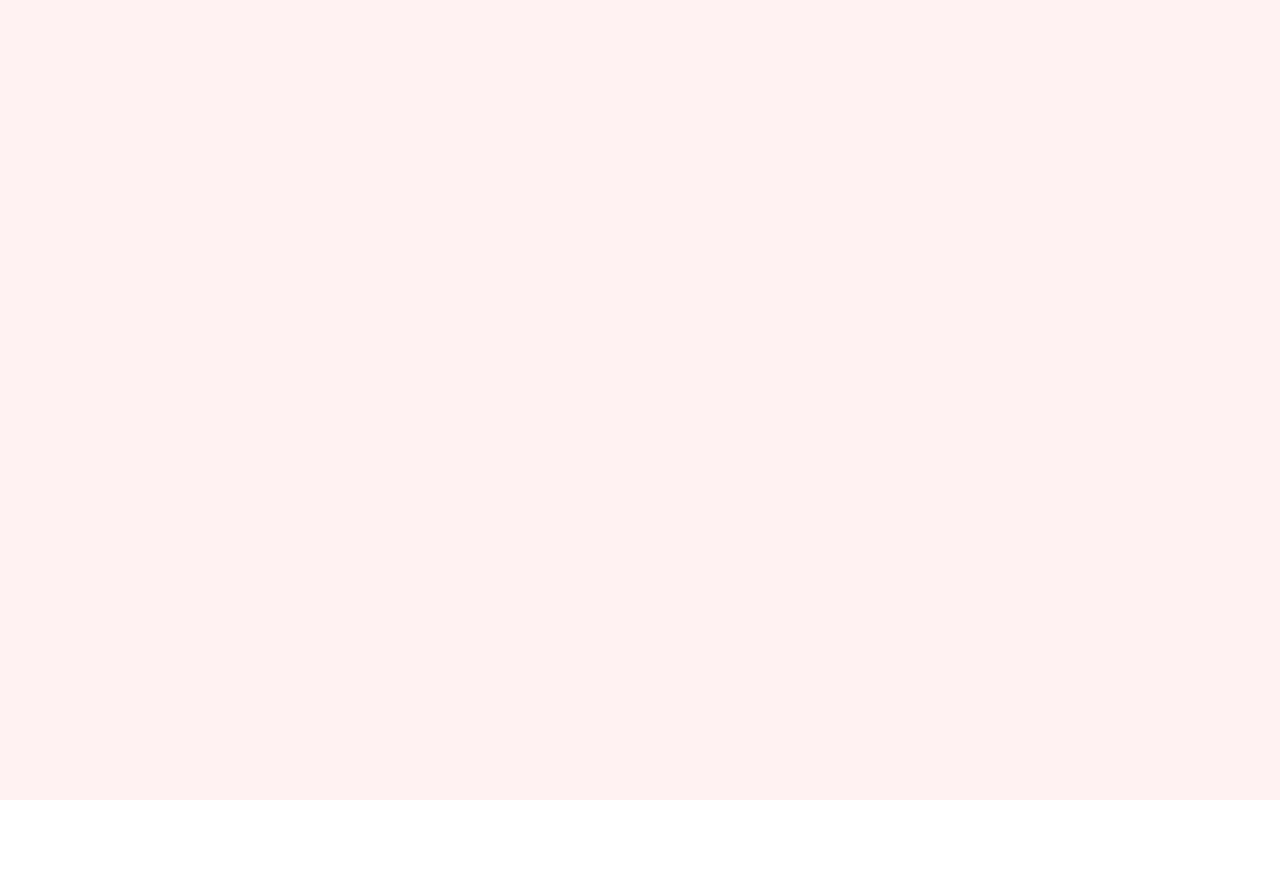
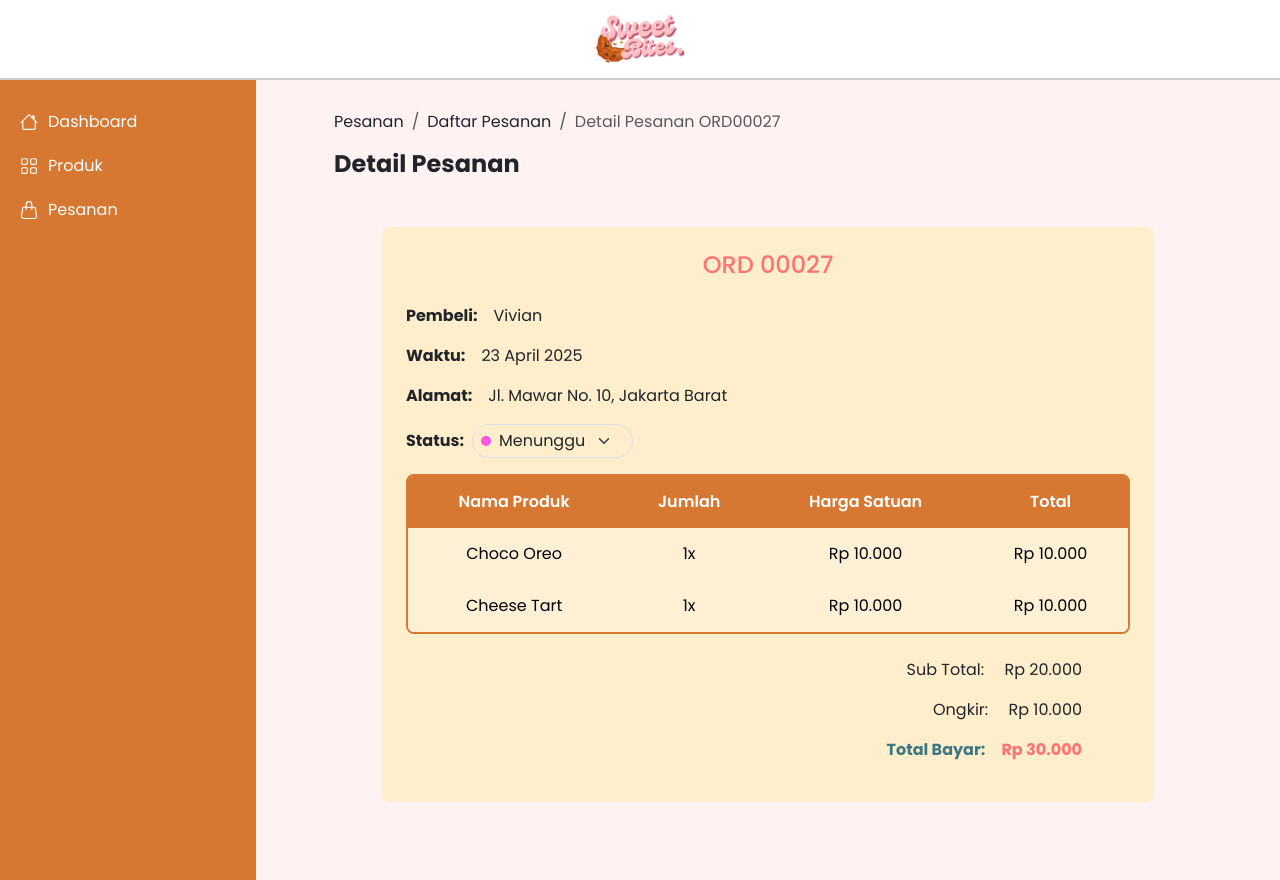
Before and after one commit to SoftDevTIB/Sweet-Bites-Kelompok-9, a React (Vite) app in the folder client/: page /admin/orders/detail in a window 1280 px wide. Before the commit this address had no page. Before the commit the page ends 800 px from the top, so only its background shows below. Built offline with nearby package versions, Linux system fonts and the light colour scheme; sample sign-in values are in the browser's storage.

Commit message:
Membuat halaman detail order, membuat semua tabel jd bs scroll samping

```diff
--- a/client/src/App.jsx
+++ b/client/src/App.jsx
@@ -19,6 +19,7 @@ import CartPage from './customer/pages/CartPage';
 import CheckoutPage from './customer/pages/CheckoutPage';
 import { CartProvider } from './customer/context/CartContext';
 import ProtectedRoute from './customer/components/ProtectedRoute'; // <<== Tambahin ini
+import AdminOrderDetailPage from './admin/pages/admin_orderdetail';
 
 function App() {
   return (
@@ -76,6 +77,14 @@ function App() {
               </ProtectedRoute>
             }
           />
+        <Route
+            path="/admin/orders/detail"
+            element={
+              <ProtectedRoute allowedRoles={['admin']}>
+                <AdminOrderDetailPage />
+              </ProtectedRoute>
+            }
+          />
         </Routes>
       </CartProvider>
 
--- a/client/src/admin/components/admin.css
+++ b/client/src/admin/components/admin.css
@@ -283,6 +283,27 @@ body {
   flex-wrap: wrap;
   gap: 0.5rem;
 }
+.status-color-circle {
+  width: 10px;
+  height: 10px;
+}
+.select-box {
+  width: 125px;
+}
+.text-teal {
+  color: #3B7883;
+}
+.text-red {
+  color: #FF7373;
+}
+.link-no-style {
+  text-decoration: none;
+  color: inherit;
+}
+.link-no-style:hover {
+  text-decoration: none;
+  color: #3B7883;
+}
 
 @media (max-width: 1050px) {
   .filter-search {
@@ -340,11 +361,11 @@ body {
     padding: 5px !important;
   }
 
-  .admin-order-wrapper {
+  .admin-wrapper {
     overflow-x: auto !important;
   }
 
-  .admin-order-wrapper table {
+  .admin-wrapper table {
     min-width: 400px;
   }
 }
@@ -382,6 +403,17 @@ body {
   .caption-up-gambar {
     font-size: 10px !important;
   }
+
+  .status-color-circle {
+    width: 5px;
+    height: 5px;
+  }
+
+  .select-box {
+    width: 100px;
+    font-size: 12px;
+  }
+
 }
 
 @media (max-width: 574px) {
@@ -396,21 +428,20 @@ body {
   .admin-order-table th, .admin-order-table td {
     font-size: 10px !important;
   }
+
+  .admin-order-detail-scroll {
+    overflow-x: auto !important;
+  }
+
+  .admin-order-detail-scroll table {
+    min-width: 250px;
+  }
 }
 
 @media (max-width: 400px) {
   .admin-section {
     padding: 10px;
   }
-  .admin-table th {
-    font-size: 10px !important;
-    padding: 5px !important;
-  }
-
-  .admin-table td {
-    font-size: 9px !important;
-    padding: 2px !important;
-  }
 
   .box-gambar {
     width: 70%;
--- a/client/src/admin/pages/admin_menu.jsx
+++ b/client/src/admin/pages/admin_menu.jsx
@@ -97,7 +97,7 @@ const AdminMenuPage = () => {
 
             <div className="card shadow-sm rounded-4 border-0 admin-table">
               <div className="card-body p-0">
-                <div className="table-responsive rounded-bottom">
+                <div className="table-responsive rounded-bottom admin-wrapper">
                   <table className="table table-borderless mb-0">
                     <thead className="text-center">
                       <tr>
--- /dev/null
+++ b/client/src/admin/pages/admin_orderdetail.jsx
@@ -0,0 +1,103 @@
+import React, { useState } from 'react';
+import AdminLayout from '../components/admin_layout';
+
+const statusColors = {
+  Menunggu: '#FF55E5',
+  Diproses: '#FF8C00',
+  Dikirim: '#FFD400',
+  Selesai: '#00FF3C',
+};
+
+const AdminOrderDetailPage = () => {
+  const [status, setStatus] = useState('Menunggu');
+
+  return (
+    <AdminLayout>
+      <section className="admin-section">
+        <div className="container" style={{ maxWidth: '900px' }}>
+          <nav aria-label="breadcrumb">
+            <ol className="breadcrumb">
+              <li className="breadcrumb-item">Pesanan</li>
+              <li className="breadcrumb-item">Daftar Pesanan</li>
+              <li className="breadcrumb-item active" aria-current="page">
+                Detail Pesanan ORD00027
+              </li>
+            </ol>
+          </nav>
+
+          <h4 className="fw-bold mb-3">Detail Pesanan</h4>
+
+          <div className="rounded-3 p-4 m-2 m-lg-5" style={{ backgroundColor: '#ffeecc' }}>
+            <h4 className="text-center mb-4 text-red">ORD 00027</h4>
+
+            <div className="mb-3">
+              <p><span className="fw-bold me-md-3 me-2">Pembeli:</span>Vivian</p>
+              <p><span className="fw-bold me-md-3 me-2">Waktu:</span>23 April 2025</p>
+              <p><span className="fw-bold me-md-3 me-2">Alamat:</span>Jl. Mawar No. 10, Jakarta Barat</p>
+
+              <div className="d-flex align-items-center">
+                <strong className="me-2">Status:</strong>
+                <div className="d-inline-flex align-items-center px-2 py-1 border rounded-pill">
+                  <span
+                    className="me-2 rounded-circle status-color-circle"
+                    style={{
+                      backgroundColor: statusColors[status] || '#ccc'
+                    }}
+                  ></span>
+                  <select
+                    value={status}
+                    onChange={(e) => setStatus(e.target.value)}
+                    className="form-select border-0 p-0 bg-transparent select-box"
+                  >
+                    <option>Menunggu</option>
+                    <option>Diproses</option>
+                    <option>Dikirim</option>
+                    <option>Selesai</option>
+                  </select>
+                </div>
+              </div>
+            </div>
+
+            <div className="table-responsive rounded-3 overflow-hidden mb-4 border border-2 border-primary admin-order-detail-scroll">
+              <table className="table table-borderless text-center align-middle admin-order-table mb-0">
+                <thead className="text-white" style={{ backgroundColor: '#d37635' }}>
+                  <tr>
+                    <th>Nama Produk</th>
+                    <th>Jumlah</th>
+                    <th>Harga Satuan</th>
+                    <th>Total</th>
+                  </tr>
+                </thead>
+                <tbody>
+                  <tr>
+                    <td>Choco Oreo</td>
+                    <td>1x</td>
+                    <td>Rp 10.000</td>
+                    <td>Rp 10.000</td>
+                  </tr>
+                  <tr>
+                    <td>Cheese Tart</td>
+                    <td>1x</td>
+                    <td>Rp 10.000</td>
+                    <td>Rp 10.000</td>
+                  </tr>
+                </tbody>
+              </table>
+            </div>
+
+            <div className="text-end px-sm-1 px-md-5">
+              <p><span className="me-md-3 me-2">Sub Total:</span> Rp 20.000</p>
+              <p><span className="me-md-3 me-2">Ongkir:</span> Rp 10.000</p>
+              <p className="fw-bold">
+                <span className="me-md-3 me-2 text-teal">Total Bayar:</span>
+                <span className="text-red">Rp 30.000</span>
+              </p>
+            </div>
+          </div>
+        </div>
+      </section>
+    </AdminLayout>
+  );
+};
+
+export default AdminOrderDetailPage;
--- a/client/src/admin/pages/admin_orders.jsx
+++ b/client/src/admin/pages/admin_orders.jsx
@@ -125,7 +125,7 @@ const AdminOrdersPage = () => {
 
             <div className="card shadow-sm rounded-4 border-0 admin-table admin-order-table">
               <div className="card-body p-0">
-                <div className="rounded-bottom admin-order-wrapper">
+                <div className="rounded-bottom admin-wrapper">
                   <table className="table table-borderless mb-0">
                     <thead className="text-center">
                       <tr>
@@ -147,10 +147,10 @@ const AdminOrdersPage = () => {
                             <td>Rp {order.total.toLocaleString('id-ID')}</td>
                             <td><StatusBadge status={order.status} /></td>
                             <td>
-                              <Link to="#">
+                              <Link to="/admin/orders/detail" className="link-no-style">
                                 <BsSearch className="text-primary cursor-pointer detail-btn" />
+                                Detail
                               </Link>
-                              Detail
                             </td>
                           </tr>
                         ))
```
